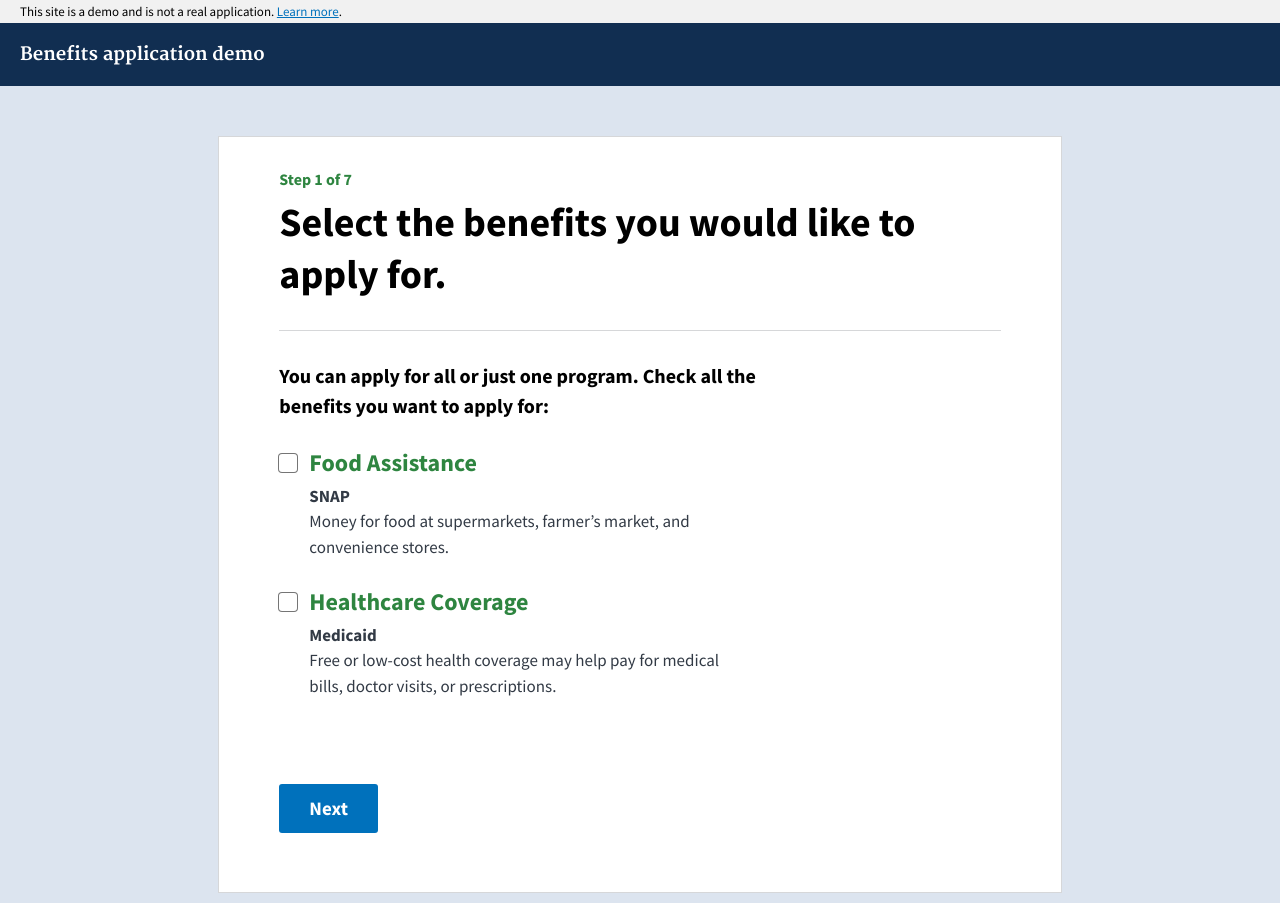
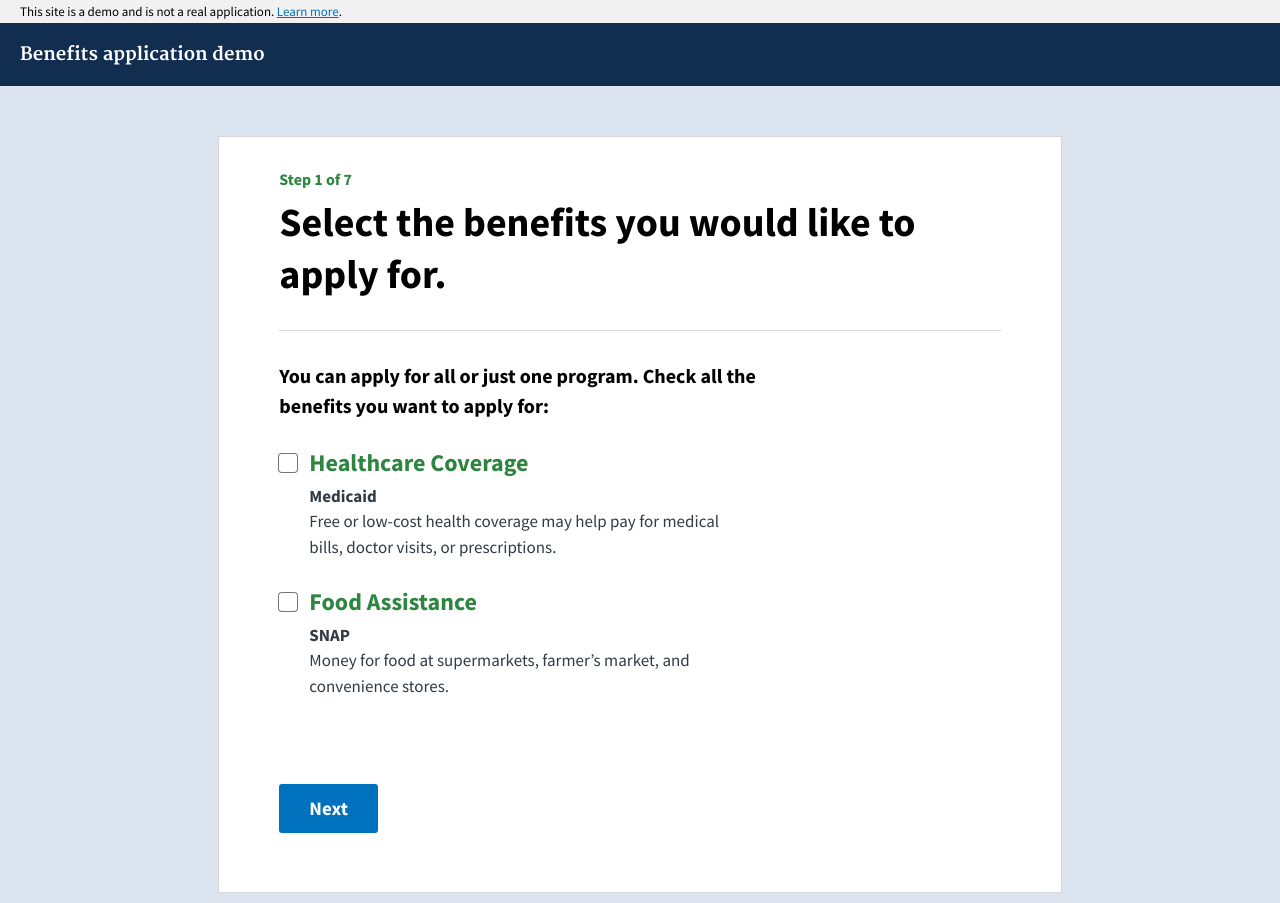
Before and after one commit to usds/benefits-enrollment-prototype, a Jekyll site: the page built from 00-screener/select-benefits.html, in a window 1280 px wide. Built offline with Jekyll 4.4.1, drawn with Linux system fonts in a browser that asks for light colours.

Commit message:
swap things

```diff
--- a/00-screener/select-benefits.html
+++ b/00-screener/select-benefits.html
@@ -11,12 +11,12 @@ step: 1
 	<div class="response">
 		<ul class="usa-unstyled-list checkbox-group benefit-selection">
 			<li>
+				<input id="benefitChoiceHealthcare" type="checkbox" name="benefitChoice" value="Text">
+				<label for="benefitChoiceHealthcare">Healthcare Coverage <span class="benefit-name">Medicaid</span> <span class="benefit-description">Free or low-cost health coverage may help pay for medical bills, doctor visits, or prescriptions.</span></label>
+			</li>
+			<li>
 				<input id="benefitChoiceFoodAssistance" type="checkbox" name="benefitChoice" value="Text">
 				<label for="benefitChoiceFoodAssistance">Food Assistance <span class="benefit-name">SNAP</span> <span class="benefit-description">Money for food at supermarkets, farmer’s market, and convenience stores.</span></label>
-			</li>
-			<li>
-				<input id="benefitChoiceHealthcare" type="checkbox" name="benefitChoice" value="Text">
-				<label for="benefitChoiceHealthcare">Healthcare Coverage <span class="benefit-name">Medicaid</span> <span class="benefit-description">Free or low-cost health coverage may help pay for medical bills, doctor visits, or prescriptions.</span></label>
 			</li>
 		</ul>
 	</div>
```
